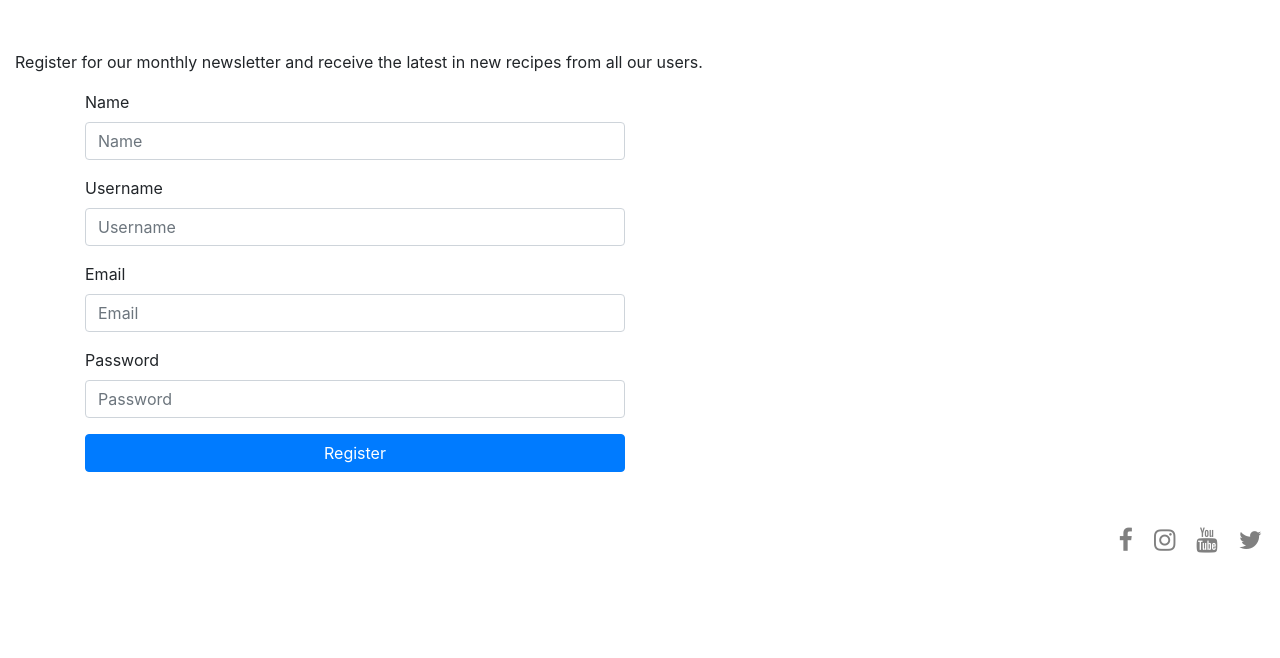
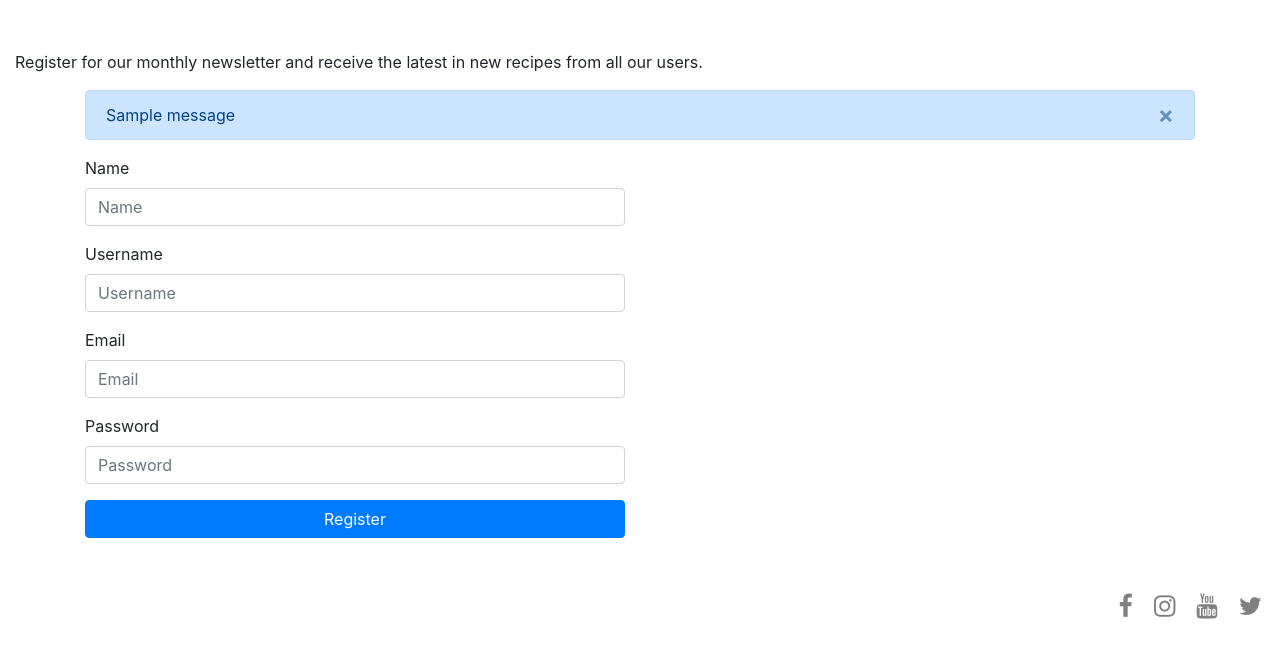
Before and after one commit to LiamD88/cooking-for-you, a Flask app: page /register in a window 1280 px wide. Shown: the part 76-734 px from the top of the page. Run offline with Flask 2, Linux system fonts and the light colour scheme; one stand-in notice (Sample message) is shown; some libraries are stand-ins or nearby versions.

Commit message:
I added a flash function that will alert the user if username is already in use and congratulate on becoming a new user. using bootstap which allows the user to click and dismiss the flashed message

```diff
--- a/templates/register.html
+++ b/templates/register.html
@@ -12,6 +12,28 @@
     </div>
   </div>
 </div>
+
+<div class="container">
+  <div class="row">
+    <div class="col-12">
+      {% with messages = get_flashed_messages(with_categories=true) %}
+      {% if messages %}
+
+        {% for category, message in messages %}
+        <div class="alert alert-primary alert-dismissible fade show" role="alert">
+          <span>{{ message }}</span>
+          <button type="button" class="close" data-dismiss="alert" aria-label="Close">
+          <span aria-hidden="true">&times;</span>
+          </button>
+      </div>
+        {% endfor %}
+
+      {% endif %}
+    {% endwith %}
+    </div>
+  </div>
+</div>
+
 
 
 
@@ -35,6 +57,7 @@
           <label for="exampleInputPassword1">Password</label>
           <input type="password" class="form-control" name="password" placeholder="Password">
         </div>
+
         <button type="submit" class="btn btn-primary btn-block">Register</button>
       </form>
     </div>
```
